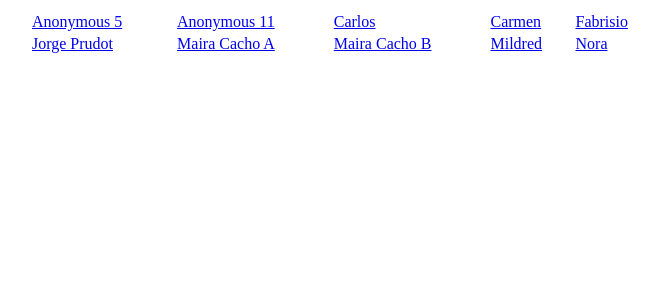
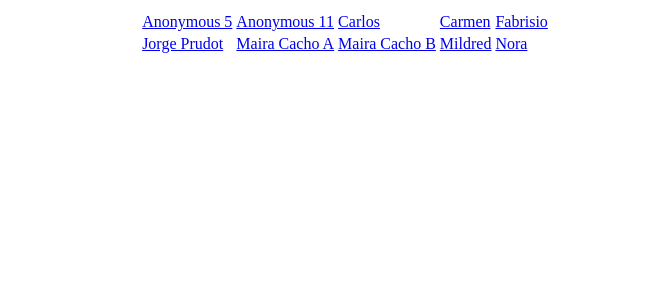
Before and after one commit to josdchavez/josdchavez.github.io, a Jekyll site: the page thesis/index.html, which Jekyll copies as it is, in a window 1280 px wide. Shown: the top 300 px of the page, without its empty margins (295-954 px from the left). Built offline with Jekyll 4.4.1, drawn with Linux system fonts in a browser that asks for light colours.

Commit message:
Update index.html

```diff
--- a/thesis/index.html
+++ b/thesis/index.html
@@ -10,7 +10,7 @@ table, th, td {
 </head>
 <body>
 
-<table style="width: 50%">
+<table style="width: auto">
 
   <tr>
   </tr>
```
